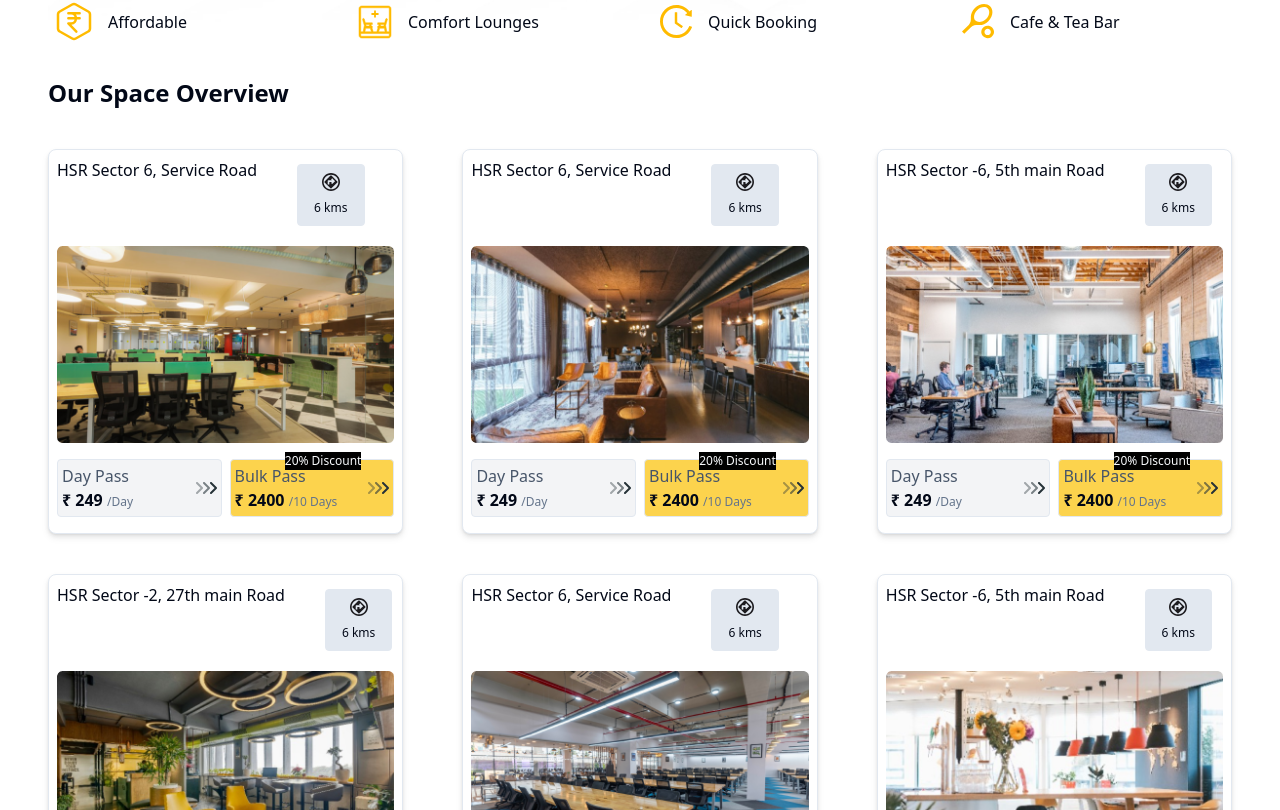
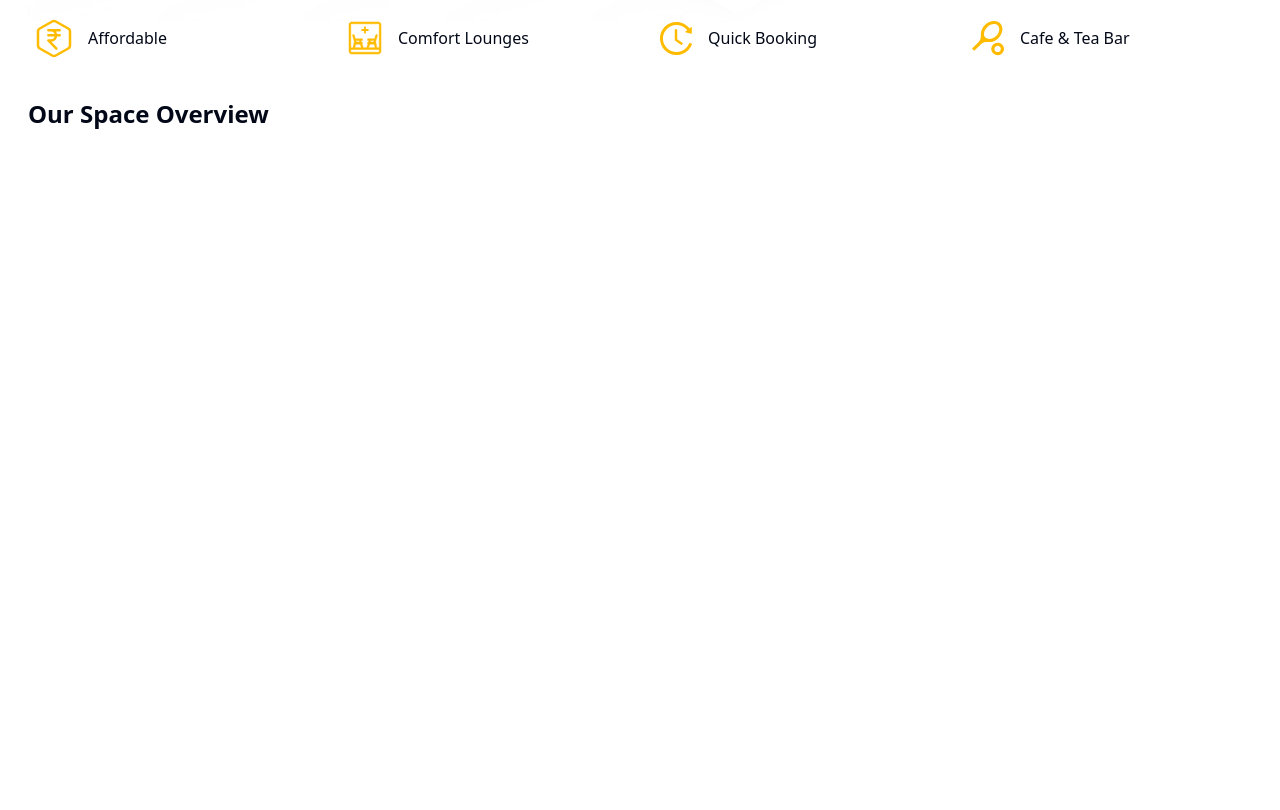
Before and after one commit to richeek45/landingpage-assignment, a React (Vite) app: page / in a window 1280 px wide. Shown: the part 630-1440 px from the top of the page. After the commit the page ends 800 px from the top, so only its background shows below. Built offline with nearby package versions, Linux system fonts and the light colour scheme.

Commit message:
responsive mobile design

```diff
--- a/src/App.tsx
+++ b/src/App.tsx
@@ -22,25 +22,25 @@ import space5 from "./assets/space_5.png";
 import space6 from "./assets/space_6.png";
 
 const arr1 = [
-  {text: "Community Events", icon: <Star/>},
-  {text: "Gym Facilities", icon: <Gym/> },
-  {text: "High-Speed Wifi", icon: <Wifi/> },
-  {text: "Sports Area", icon: <Cafe/> }
+  {text: "Community Events", icon: <Star/>, id: 1 },
+  {text: "Gym Facilities", icon: <Gym/>, id: 2  },
+  {text: "High-Speed Wifi", icon: <Wifi/>, id: 3  },
+  {text: "Sports Area", icon: <Cafe/>, id: 4 }
 ]
 const arr2 = [
-  {text: "Affordable", icon: <Money/>},
-  {text: "Comfort Lounges", icon: <Portrait/> },
-  {text: "Quick Booking", icon: <Time/> },
-  {text: "Cafe & Tea Bar", icon: <Sports/> }
+  {text: "Affordable", icon: <Money/>, id: 1 },
+  {text: "Comfort Lounges", icon: <Portrait/>, id: 2 },
+  {text: "Quick Booking", icon: <Time/>, id: 3 },
+  {text: "Cafe & Tea Bar", icon: <Sports/>, id: 4 }
 ]
 
 const arr3 = [
-  { text: "HSR Sector 6, Service Road", image: space1 },
-  { text: "HSR Sector 6, Service Road", image: space2 },
-  { text: "HSR Sector -6, 5th main Road", image: space3 },
-  { text: "HSR Sector -2, 27th main Road", image: space4 },
-  { text: "HSR Sector 6, Service Road", image: space5 },
-  { text: "HSR Sector -6, 5th main Road", image: space6 },
+  { text: "HSR Sector 6, Service Road", image: space1, id: 1 },
+  { text: "HSR Sector 6, Service Road", image: space2, id: 2 },
+  { text: "HSR Sector -6, 5th main Road", image: space3, id: 3 },
+  { text: "HSR Sector -2, 27th main Road", image: space4, id: 4 },
+  { text: "HSR Sector 6, Service Road", image: space5, id: 5 },
+  { text: "HSR Sector -6, 5th main Road", image: space6, id: 6 },
 ]
 
 const Heading = ({text} : {text: string}) => {
@@ -50,7 +50,7 @@ const Heading = ({text} : {text: string}) => {
 function App() {
 
   return (
-    <div className='mx-2 sm:mx-[10%] lg:mx-10 p-0 sm:p-2'>
+    <div className='mx-2 sm:mx-[10%] lg:mx-5 p-0 sm:p-2'>
       <nav className='flex justify-between p-2'>
         <Logo />
         <div className='border-yellow-400	border-2 rounded-md p-2 drop-shadow-md'>
@@ -65,7 +65,7 @@ function App() {
           <p>Starting at <span className='text-yellow-400	'>₹199/-!</span></p>
         </h1>
 
-        <div className='w-full flex justify-end'>
+        <div className='w-full flex lg:justify-end justify-center'>
           <img src={coworking} alt='coworking' className='object-cover' />
         </div>
         <div className='absolute top-0 left-0 hidden lg:block'>
@@ -75,17 +75,17 @@ function App() {
 
       <div>
         <Heading text='Why Choose Us?' />
-        <div className='flex flex-start py-6 w-full justify-between items-center flex-wrap lg:flex-nowrap gap-6'>
+        <div className='flex flex-start sm:py-6 w-full justify-between items-center flex-wrap lg:flex-nowrap gap-1 sm:gap-6'>
           {arr1.map(val => (
-            <div className='flex flex-start flex-col lg:flex-row justify-start w-[45%] lg:w-full items-center p-2 lg:px-1 sm:drop-shadow-none sm:shadow-none drop-shadow-md shadow-md border sm:border-none m-1 lg:gap-2'>
+            <div key={val.id} className='flex flex-start flex-col lg:flex-row justify-start w-[45%] h-16 lg:w-full items-center py-2 lg:px-1 sm:drop-shadow-none sm:shadow-none drop-shadow-md shadow-md border sm:border-none m-1 lg:gap-2'>
               {val.icon}
               <p className='text-[16px] sm:text-base py-1'>{val.text}</p>
             </div>
           ))}
         </div>
-        <div className='flex flex-start py-6 w-full justify-between items-center flex-wrap lg:flex-nowrap gap-6'>
+        <div className='flex flex-start sm:py-6 w-full justify-between items-center flex-wrap lg:flex-nowrap gap-1 sm:gap-6'>
           {arr2.map(val => (
-            <div className='flex flex-start flex-col lg:flex-row justify-start w-[45%] lg:w-full items-center p-2 lg:px-1 sm:drop-shadow-none sm:shadow-none drop-shadow-md shadow-md border sm:border-none m-1 lg:gap-2'>
+            <div key={val.id} className='flex flex-start flex-col lg:flex-row justify-start w-[45%] h-16 lg:w-full items-center py-2 lg:px-1 sm:drop-shadow-none sm:shadow-none drop-shadow-md shadow-md border sm:border-none m-1 lg:gap-2'>
               {val.icon}
               <p className='text-[16px] sm:text-base py-1 sm:px-2'>{val.text}</p>
             </div>
@@ -95,9 +95,9 @@ function App() {
 
       <div>
         <Heading text='Our Space Overview' />
-        <div className='flex mt-10 gap-10 flex-wrap justify-between'>
+        <div className='flex mt-10 gap-10 flex-wrap justify-between hidden'>
           {arr3.map(element => (
-            <SpaceCard text={element.text} image={element.image} />
+            <SpaceCard key={element.id} text={element.text} image={element.image} />
           ))}
         </div>
       </div>
```
